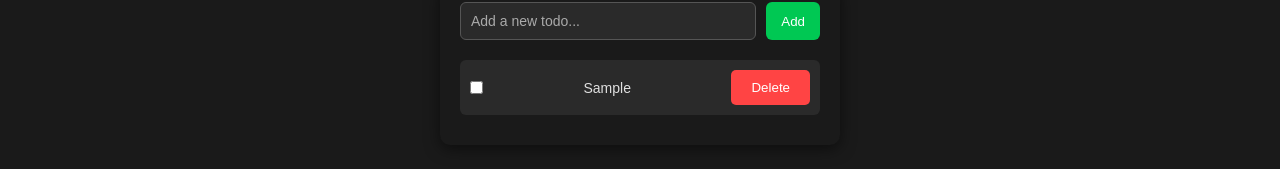
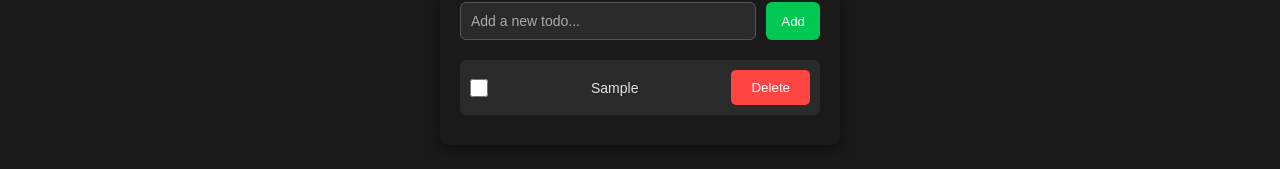
Before and after one commit to akashzone/smart-todo-react, a React (Vite) app: page / in a window 1280 px wide. Both pictures are taken after typing "Sample" into the empty fields and a click on the button "Add". Shown: the part 138-307 px from the top of the page. Built offline with nearby package versions, Linux system fonts and the light colour scheme.

Commit message:
style checkbox

```diff
--- a/src/components/TodoList.css
+++ b/src/components/TodoList.css
@@ -22,6 +22,12 @@
   color: #fff;
 }
 
+
+li #checkbox {
+  width: 18px;
+  height: 18px;
+  margin-right: 10px;
+}
 
 .inputTodo input::placeholder {
   color: #aaa;
--- a/src/components/TodoList.jsx
+++ b/src/components/TodoList.jsx
@@ -74,7 +74,7 @@ const TodoList = ({ toggle }) => {
                     {todos.map((todo) => (
 
                         <li style={{ backgroundColor: toggle ? "#ffffff" : "#2a2a2a", color: toggle ? "#000" : "#e0e0e0" }} key={todo.id}>
-                            <input type="checkbox" checked={todo.completed} onChange={()=>{handleCheckBox(todo.id)}}/>
+                            <input id='checkbox' style={{ accentColor:  toggle ? "#3b82f6" : "#60a5fa"}} type="checkbox" checked={todo.completed} onChange={()=>{handleCheckBox(todo.id)}}/>
                             <span style={{ textDecoration: todo.completed ? "line-through" : "none",color: toggle ? "#000" : "#e0e0e0" }}>{todo.text}</span>
                             <button onClick={() => setTodos((prev) => prev.filter(t => t.id !== todo.id))}>Delete</button>
                         </li>
```
